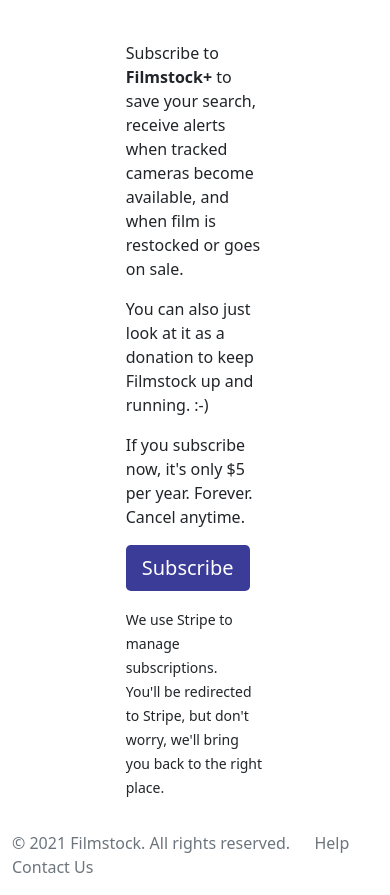
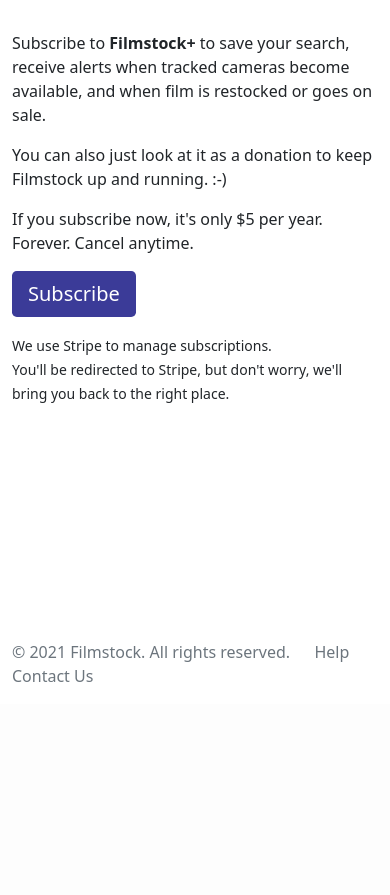
Before and after one commit to abohw/filmstock, a Django app: template templates/registration/subscribe.html in a window 390 px wide. Shown: the part 140-1035 px from the top of the page. After the commit the page ends 822 px from the top, so only its background shows below. Run offline with Django 3.2, Linux system fonts and the light colour scheme; the template is opened without the code that fills it, so the values that code supplies are empty; some libraries are stand-ins or nearby versions.

Commit message:
fix mobile styling

```diff
--- a/templates/registration/subscribe.html
+++ b/templates/registration/subscribe.html
@@ -5,9 +5,9 @@
 
 {% block content %}
 
-  <div class="row justify-content-center" style="margin-top:25px;">
+  <div class="row justify-content-center" style="margin-top:15px;">
 
-  <div class="col-5 justify-content-center align-items-center">
+  <div class="col-auto col-md-5 justify-content-center align-items-center">
 
   <p></p>
 
```
Also changed, not shown: hunters/views.py (+11 -5 lines).
